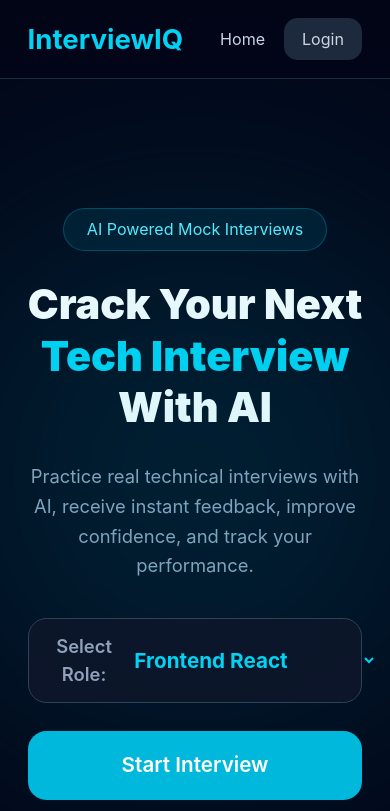
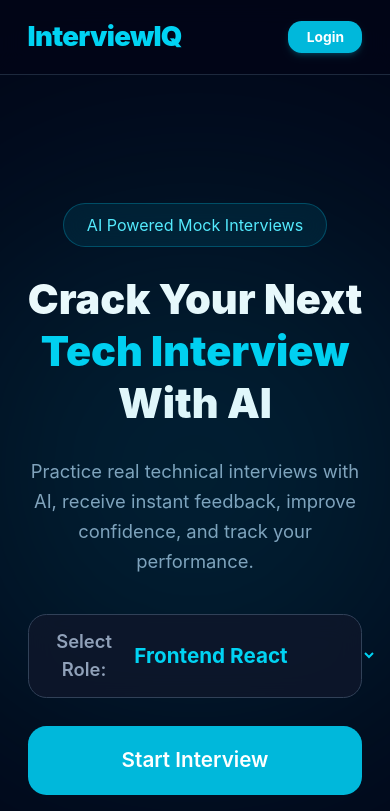
Before and after one commit to abhi-sri94/interviewiq, a React (Vite) app in the folder interviewiq/frontend/: page / in a window 390 px wide. Shown: the top 811 px of the page. Built offline with nearby package versions, Linux system fonts and the light colour scheme; no server answers; the HTML template or start-up script is replaced by a standard one.

Commit message:
UI: Refactor landing page Navbar for perfect mobile layout spacing and zero squishing

```diff
--- a/interviewiq/frontend/src/components/Navbar.jsx
+++ b/interviewiq/frontend/src/components/Navbar.jsx
@@ -6,28 +6,49 @@ function Navbar() {
 
     return (
         <nav className="w-full flex items-center justify-between px-6 md:px-10 py-4 md:py-5 border-b border-slate-800 bg-[#020617]/80 backdrop-blur-md sticky top-0 z-50">
-
+            {/* Logo */}
             <Link to={user ? "/dashboard" : "/"}>
-                <h1 className="text-2xl md:text-3xl font-bold text-cyan-400 cursor-pointer">
+                <h1 className="text-2xl md:text-3xl font-black text-cyan-400 cursor-pointer tracking-tight">
                     InterviewIQ
                 </h1>
             </Link>
 
-            <div className="flex items-center gap-4 md:gap-8 text-sm md:text-base text-slate-300">
+            {/* Desktop Navigation Links */}
+            <div className="hidden md:flex items-center gap-8 text-slate-300 font-medium">
                 <Link to="/" className="hover:text-cyan-400 transition-colors">Home</Link>
-
                 {user ? (
-                    <div className="flex items-center gap-3 md:gap-6">
-                        <Link to="/dashboard" className="bg-cyan-500/10 text-cyan-400 px-3 md:px-4 py-1.5 md:py-2 rounded-xl border border-cyan-500/20 font-medium">Dashboard</Link>
-                        <button onClick={logout} className="hover:text-red-400 transition-colors">Logout</button>
+                    <div className="flex items-center gap-6">
+                        <Link to="/dashboard" className="bg-cyan-500/10 text-cyan-400 px-4 py-2 rounded-xl border border-cyan-500/20 hover:bg-cyan-500/20 transition-all">
+                            Dashboard
+                        </Link>
+                        <button onClick={logout} className="text-slate-400 hover:text-red-400 transition-colors cursor-pointer">
+                            Logout
+                        </button>
                     </div>
                 ) : (
-                    <Link to="/login" className="bg-slate-800 hover:bg-slate-700 px-4 md:px-6 py-2 rounded-xl transition-all">
+                    <Link to="/login" className="bg-cyan-500 hover:bg-cyan-600 px-6 py-2.5 rounded-xl font-semibold transition-all shadow-lg shadow-cyan-500/10">
                         Login
                     </Link>
                 )}
             </div>
 
+            {/* Mobile Navigation CTA (Simplified to prevent any squishing) */}
+            <div className="md:hidden flex items-center gap-2">
+                {user ? (
+                    <>
+                        <Link to="/dashboard" className="bg-cyan-500 text-white px-4 py-1.5 rounded-xl text-xs font-bold shadow-md shadow-cyan-500/20">
+                            Dashboard
+                        </Link>
+                        <button onClick={logout} className="text-slate-400 text-xs hover:text-red-400 px-2 py-1.5 transition-colors">
+                            Logout
+                        </button>
+                    </>
+                ) : (
+                    <Link to="/login" className="bg-cyan-500 text-white px-4 py-1.5 rounded-xl text-xs font-bold shadow-md shadow-cyan-500/20">
+                        Login
+                    </Link>
+                )}
+            </div>
         </nav>
     );
 }
```
